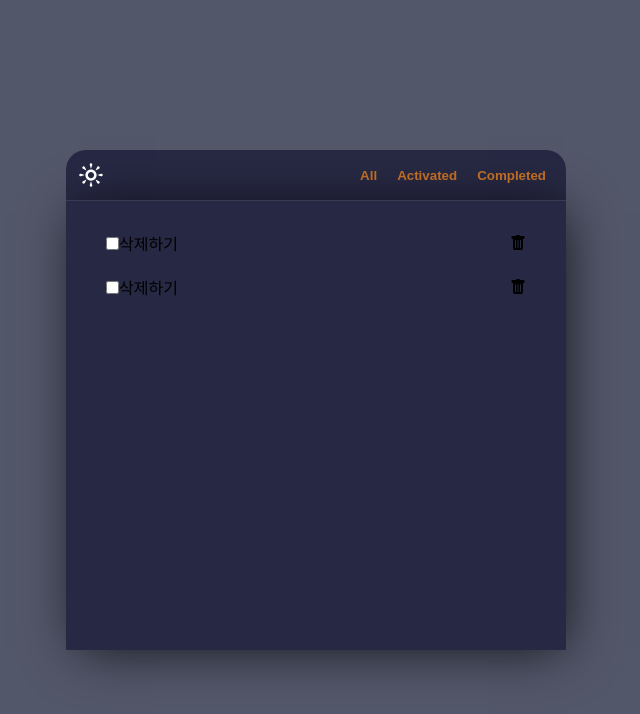
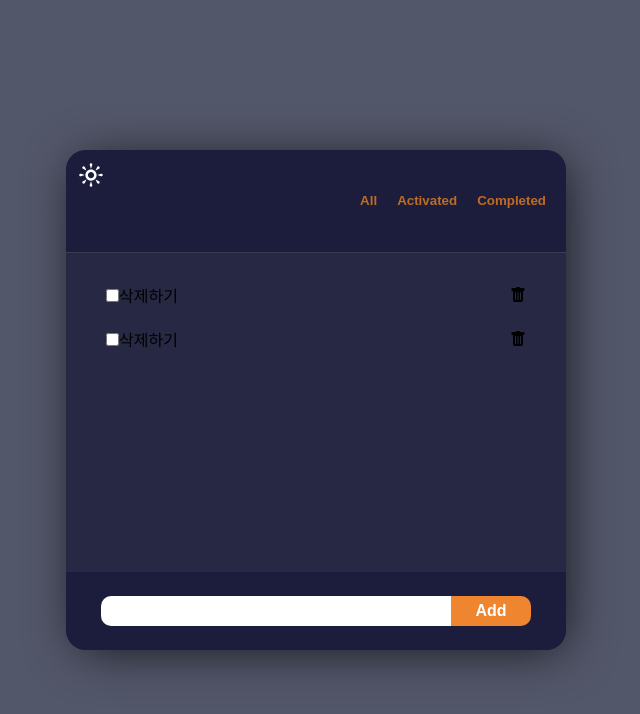
Before and after one commit to fepanbr/todo, a React (Create React App) app: page / in a window 1280 px wide. Shown: the top 714 px of the page, without its empty margins (324-964 px from the left). Built offline with nearby package versions, Linux system fonts and the light colour scheme.

Commit message:
feat: markup adder + content

```diff
--- a/src/App.js
+++ b/src/App.js
@@ -1,4 +1,5 @@
 import styled from "./App.module.css";
+import Adder from "./components/Adder";
 import Content from "./components/Content";
 import Header from "./components/Header";
 
@@ -7,6 +8,7 @@ function App() {
     <div className={styled.app}>
       <Header />
       <Content />
+      <Adder />
     </div>
   );
 }
--- a/src/App.module.css
+++ b/src/App.module.css
@@ -3,4 +3,10 @@
   height: 500px;
   background-color: var(--dark-app-bg-color);
   border-radius: 20px;
+  display: flex;
+  flex-direction: column;
+  box-shadow: 5px 5px 50px -7px rgba(0,0,0,0.79);
+  -webkit-box-shadow: 5px 5px 50px -7px rgba(0,0,0,0.79);
+  -moz-box-shadow: 5px 5px 50px -7px rgba(0,0,0,0.79);
+  overflow: hidden;
 }
--- /dev/null
+++ b/src/components/Adder.jsx
@@ -0,0 +1,13 @@
+import React from "react";
+import styled from "./Adder.module.css";
+
+export default function Adder() {
+  return (
+    <section className={styled.adder}>
+      <div className={styled.container}>
+        <input className={styled.input} type="text" />
+        <button className={styled.button}>Add</button>
+      </div>
+    </section>
+  );
+}
--- /dev/null
+++ b/src/components/Adder.module.css
@@ -0,0 +1,29 @@
+.adder {
+  background-color: var(--dark-app-header-color);
+  flex-grow: 1;
+  display: flex;
+  justify-content: center;
+  align-items: center;
+
+}
+
+.container {
+  width: 430px;
+  border-radius: 10px;
+  overflow: hidden;
+}
+
+.input {
+  width: 350px;
+  height: 30px;
+
+}
+
+.button {
+  width: 80px;
+  height: 30px;
+  background-color: var(--dark-app-add-btn-color);
+  color: white;
+  font-weight: bold;
+  font-size: 1rem;
+}
--- a/src/components/Content.module.css
+++ b/src/components/Content.module.css
@@ -1,12 +1,8 @@
 .content {
   list-style: none;
   box-sizing: border-box;
-  height: 450px;
   border-top: 1px solid var(--dark-app-header-divider-color);
   padding: 20px;
   background-color: var(--dark-app-bg-color);
-  box-shadow: 5px 5px 50px -7px rgba(0,0,0,0.79);
-  -webkit-box-shadow: 5px 5px 50px -7px rgba(0,0,0,0.79);
-  -moz-box-shadow: 5px 5px 50px -7px rgba(0,0,0,0.79);
-  overflow: hidden;
+  flex-grow: 4;
 }
--- a/src/components/Header.module.css
+++ b/src/components/Header.module.css
@@ -1,17 +1,14 @@
 .header {
   display: flex;
   width: 100%;
-  height: 50px;
   justify-content: space-between;
+  background-color: var(--dark-app-header-color);
+  flex-grow: 1;
 }
 
 .icon {
   padding: 10px;
 }
-
-/* .icon:hover {
-  color: var(--dark-app-filter-color)
-} */
 
 .filterButton {
   position:relative;
--- a/src/components/Todo.jsx
+++ b/src/components/Todo.jsx
@@ -9,7 +9,6 @@ export default function Todo() {
         <input className={styled.checkbox} type="checkbox" />
         삭제하기
       </div>
-
       <BsFillTrashFill />
     </li>
   );
--- a/src/index.css
+++ b/src/index.css
@@ -6,7 +6,8 @@
   --dark-app-bg-color: #272843;
   --dark-app-filter-color: #BF6C23;
   --dark-app-trash-color: #57585F;
-  --add-button-color: #434656;
+  --dark-app-add-btn-color: #EF852F;
+  --light-app-add-button-color: #434656;
   --light-app-header-color: #F6F5F7;
   --light-app-trash-color: #D6D6DA;
 }
```
